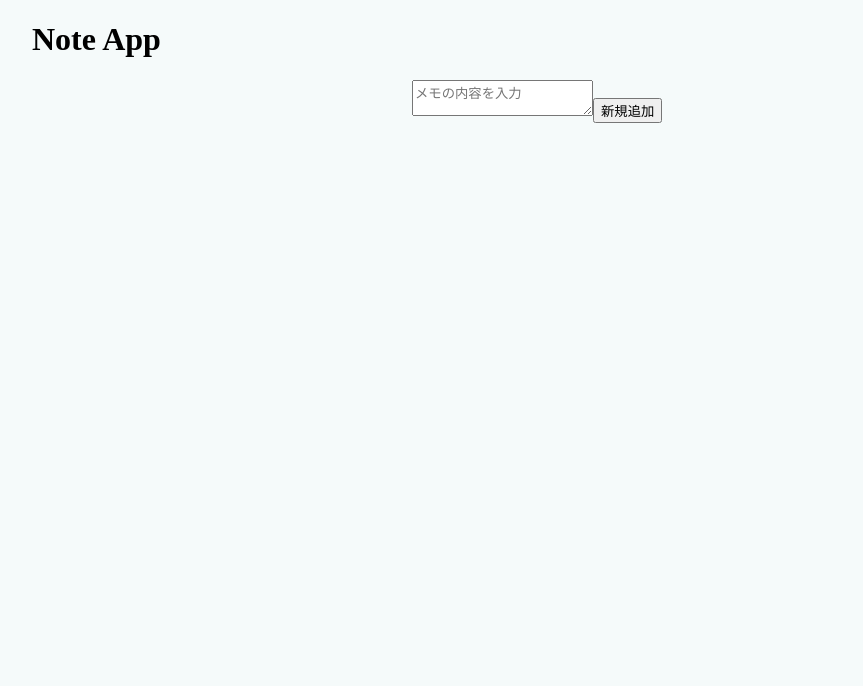
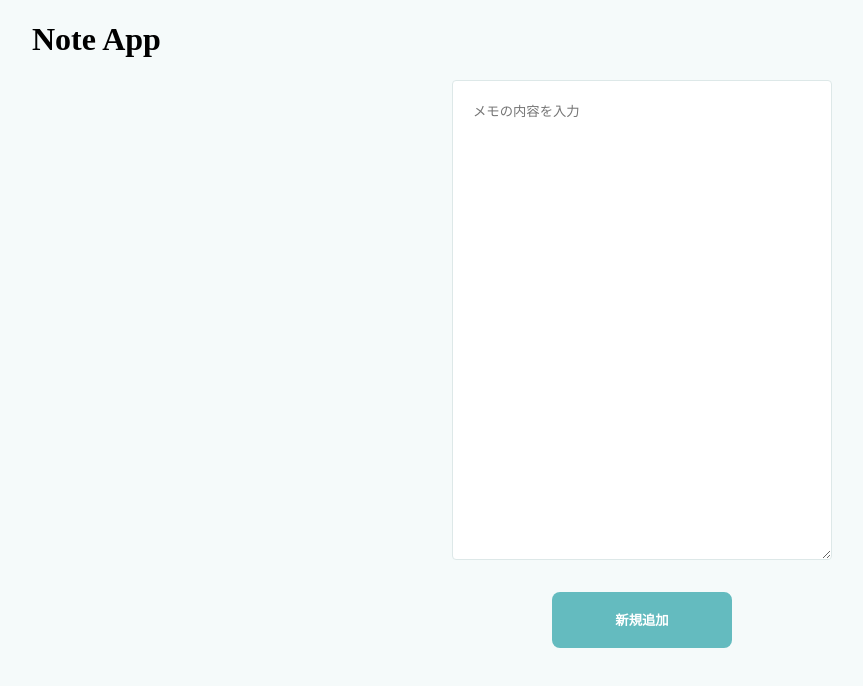
Before and after one commit to mami-inuzuka/vue_note_spa, a Vue app: page / in a window 1280 px wide. Shown: the top 686 px of the page, without its empty margins (208-1071 px from the left). Built offline with nearby package versions, Linux system fonts and the light colour scheme.

Commit message:
新規追加フォームのスタイルを調整

```diff
--- a/src/assets/scss/style.scss
+++ b/src/assets/scss/style.scss
@@ -2,6 +2,37 @@
 
 body {
   background-color: $blue-minus-2;
+}
+
+button {
+  background-color: transparent;
+  border: none;
+  cursor: pointer;
+  outline: none;
+  padding: 0;
+  appearance: none;
+  display: block;
+  height: 56px;
+  min-width: 180px;
+  background-color: $blue-plus-1;
+  border-radius: 8px;
+  color: $white;
+  font-weight: bold;
+}
+
+textarea {
+  box-sizing: border-box;
+  display: block;
+  width: 100%;
+  min-height: 480px;
+  border: 1px solid #DDE8E8;
+  border-radius: 4px;
+  padding: 20px;
+  margin-bottom: 32px;
+  &:focus {
+    outline: none;
+    border: 1px solid $blue-plus-1;
+  }
 }
 
 .board__wrap {
@@ -12,7 +43,14 @@ body {
 .board__inner {
   width: 100%;
   display: flex;
+  justify-content: space-between;
   .board__item {
     width: calc((100% - 40px)/2);
   }
+  form {
+    width: 100%;
+  }
+  button {
+    margin: 0 auto;
+  }
 }
```
